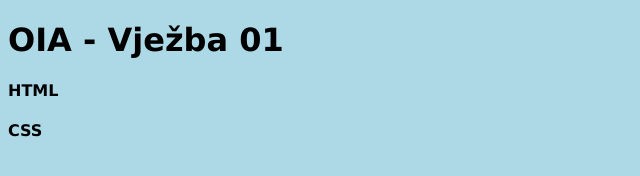
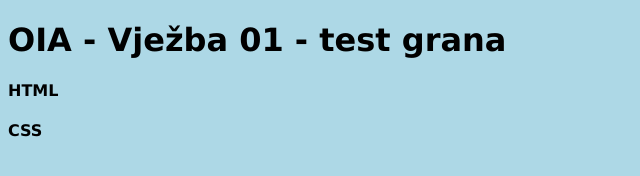
Before and after one commit to rantunovi/OIA_v01, a plain HTML site: page index.html in a window 1280 px wide. Shown: the whole page, without its empty margins (0-640 px from the left). Drawn offline with Linux system fonts and the light colour scheme.

Commit message:
Promjene na test grani html file-a

```diff
--- a/index.html
+++ b/index.html
@@ -9,7 +9,7 @@
     <script src="main.js"></script>
 </head>
 <body>
-    <h1>OIA - Vježba 01</h1>
+    <h1>OIA - Vježba 01 - test grana</h1>
     <h4>HTML</h4>
     <h4>CSS</h4>
 </body>
```
